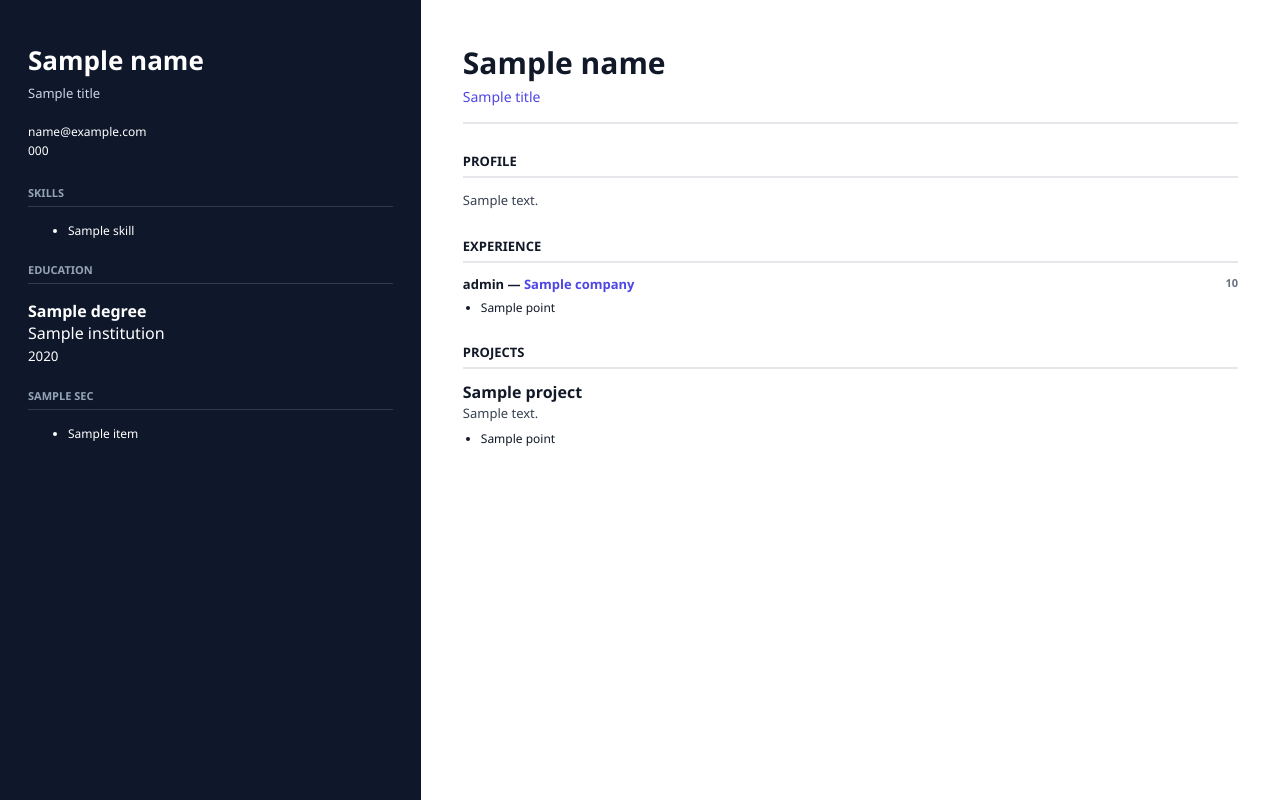
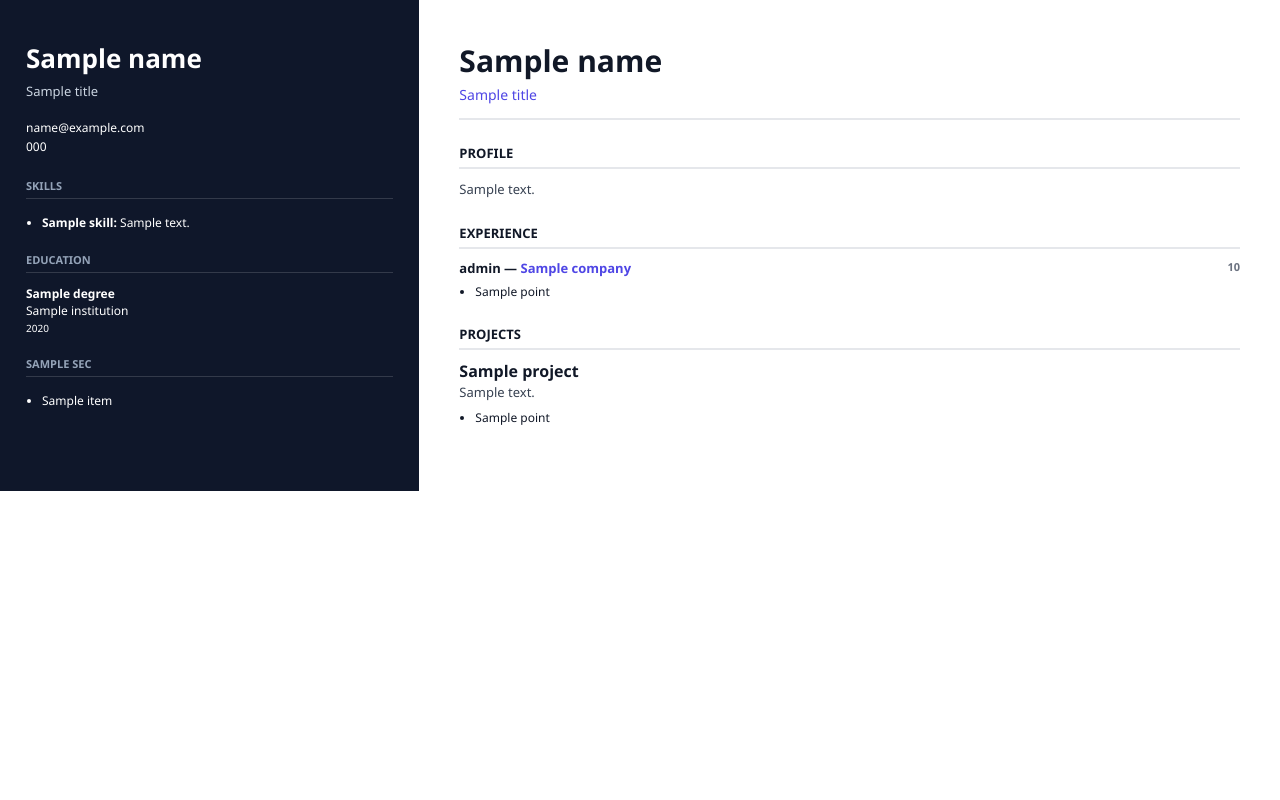
Before and after one commit to nishant931593-billionaire/ai-resume-builder, a Python web app: template backend/templates/modern.html in a window 1280 px wide. Run offline with Jinja, Linux system fonts and the light colour scheme; the template is opened without the code that fills it: most values are stand-ins (such as "Sample title", 1, 10 or a date in 2020).

Commit message:
change in main.py

```diff
--- a/backend/templates/modern.html
+++ b/backend/templates/modern.html
@@ -20,15 +20,14 @@ body {
 .container {
   display: flex;
   width: 100%;
-  min-height: 100vh;
 }
 
-/* LEFT */
+/* LEFT PANEL */
 .left {
   width: 32%;
   background: #0f172a;
   color: #ffffff;
-  padding: 42px 28px;
+  padding: 40px 26px;
 }
 
 .name {
@@ -40,17 +39,17 @@ body {
   font-size: 13px;
   color: #cbd5e1;
   margin-top: 6px;
-  margin-bottom: 20px;
+  margin-bottom: 18px;
 }
 
 .contact {
   font-size: 12px;
   line-height: 1.6;
-  margin-bottom: 25px;
+  margin-bottom: 22px;
 }
 
 .section {
-  margin-top: 22px;
+  margin-top: 20px;
 }
 
 .section h2 {
@@ -58,20 +57,24 @@ body {
   text-transform: uppercase;
   color: #94a3b8;
   border-bottom: 1px solid rgba(255,255,255,0.15);
-  padding-bottom: 6px;
-  margin-bottom: 10px;
+  padding-bottom: 5px;
+  margin-bottom: 8px;
+}
+
+.section ul {
+  padding-left: 16px;
 }
 
 .section li {
   font-size: 12px;
-  margin-bottom: 6px;
+  margin-bottom: 5px;
   line-height: 1.4;
 }
 
-/* RIGHT */
+/* RIGHT PANEL */
 .right {
   width: 68%;
-  padding: 42px;
+  padding: 40px;
 }
 
 .header-name {
@@ -88,20 +91,20 @@ body {
 .divider {
   height: 2px;
   background: #e5e7eb;
-  margin: 16px 0 28px;
+  margin: 14px 0 24px;
 }
 
 /* BLOCK */
 .block {
-  margin-bottom: 26px;
+  margin-bottom: 24px;
 }
 
 .block h2 {
   font-size: 13px;
   text-transform: uppercase;
   border-bottom: 2px solid #e5e7eb;
-  padding-bottom: 6px;
-  margin-bottom: 12px;
+  padding-bottom: 5px;
+  margin-bottom: 10px;
 }
 
 .summary {
@@ -110,8 +113,9 @@ body {
   color: #374151;
 }
 
+/* JOB */
 .job {
-  margin-bottom: 18px;
+  margin-bottom: 16px;
 }
 
 .job-header {
@@ -131,17 +135,17 @@ body {
 }
 
 .points {
-  padding-left: 18px;
+  padding-left: 16px;
   margin-top: 6px;
 }
 
 .points li {
   font-size: 12px;
-  margin-bottom: 6px;
+  margin-bottom: 5px;
   line-height: 1.5;
 }
 
-/* PRINT FIX */
+/* PRINT */
 * {
   -webkit-print-color-adjust: exact;
   print-color-adjust: exact;
@@ -156,51 +160,57 @@ body {
 <!-- LEFT -->
 <div class="left">
 
-  <div class="name">{{ name | default('') }}</div>
-  <div class="title-left">{{ title | default('') }}</div>
+  <div class="name">{{ name or "" }}</div>
+  <div class="title-left">{{ title or "" }}</div>
 
   <div class="contact">
-    {{ email | default('') }}<br>
-    {{ phone | default('') }}
+    {{ email or "" }}<br>
+    {{ phone or "" }}
   </div>
 
   <!-- SKILLS -->
-  {% if skills %}
+  {% if skills and skills|length > 0 %}
   <div class="section">
     <h2>Skills</h2>
     <ul>
-      {% for s in skills | default([]) %}
+      {% for s in skills %}
+        {% if s is string %}
           <li>{{ s }}</li>
+        {% elif s.name %}
+          <li><strong>{{ s.name }}:</strong> {{ s.details | join(", ") }}</li>
+        {% endif %}
       {% endfor %}
     </ul>
   </div>
   {% endif %}
 
   <!-- EDUCATION -->
-  {% if education %}
+  {% if education and education|length > 0 %}
   <div class="section">
     <h2>Education</h2>
-    {% for e in education | default([]) %}
-    <p>
-      <strong>{{ e.degree | default('') }}</strong><br>
-      {{ e.institution | default('') }}<br>
-      <small>{{ e.year | default('') }}</small>
+    {% for e in education %}
+    <p style="font-size:12px; margin-bottom:8px;">
+      <strong>{{ e.degree or "" }}</strong><br>
+      {{ e.institution or "" }}<br>
+      <small>{{ e.year or "" }}</small>
     </p>
     {% endfor %}
   </div>
   {% endif %}
 
   <!-- EXTRA SECTIONS -->
-  {% if extra_sections %}
-    {% for sec in extra_sections | default([]) %}
+  {% if extra_sections and extra_sections|length > 0 %}
+    {% for sec in extra_sections %}
+      {% if sec["items"] and sec["items"]|length > 0 %}
       <div class="section">
-      <h2>{{ sec.title | default('') }}</h2>
+        <h2>{{ sec.title or "" }}</h2>
         <ul>
-        {% for item in sec["items"] | default([]) %}
+          {% for item in sec["items"] %}
           <li>{{ item }}</li>
           {% endfor %}
         </ul>
       </div>
+      {% endif %}
     {% endfor %}
   {% endif %}
 
@@ -209,8 +219,8 @@ body {
 <!-- RIGHT -->
 <div class="right">
 
-  <div class="header-name">{{ name | default('') }}</div>
-  <div class="header-title">{{ title | default('') }}</div>
+  <div class="header-name">{{ name or "" }}</div>
+  <div class="header-title">{{ title or "" }}</div>
 
   <div class="divider"></div>
 
@@ -223,48 +233,52 @@ body {
   {% endif %}
 
   <!-- EXPERIENCE -->
-  {% if experience %}
+  {% if experience and experience|length > 0 %}
   <div class="block">
     <h2>Experience</h2>
 
-    {% for exp in experience | default([]) %}
+    {% for exp in experience %}
     <div class="job">
       <div class="job-header">
         <div>
-          {{ exp.role | default('') }} —
-          <span class="company">{{ exp.company | default('') }}</span>
+          {{ exp.role or "" }} —
+          <span class="company">{{ exp.company or "" }}</span>
         </div>
-        <div class="duration">{{ exp.duration | default('') }}</div>
+        <div class="duration">{{ exp.duration or "" }}</div>
       </div>
 
+      {% if exp.points and exp.points|length > 0 %}
       <ul class="points">
-        {% for p in exp.points | default([]) %}
+        {% for p in exp.points %}
         <li>{{ p }}</li>
         {% endfor %}
       </ul>
+      {% endif %}
     </div>
     {% endfor %}
   </div>
   {% endif %}
 
   <!-- PROJECTS -->
-  {% if projects %}
+  {% if projects and projects|length > 0 %}
   <div class="block">
     <h2>Projects</h2>
 
-    {% for p in projects | default([]) %}
+    {% for p in projects %}
     <div class="job">
-      <strong>{{ p.name | default('') }}</strong>
+      <strong>{{ p.name or "" }}</strong>
 
       {% if p.description %}
       <div class="summary">{{ p.description }}</div>
       {% endif %}
 
+      {% if p.points and p.points|length > 0 %}
       <ul class="points">
-        {% for point in p.points | default([]) %}
+        {% for point in p.points %}
         <li>{{ point }}</li>
         {% endfor %}
       </ul>
+      {% endif %}
     </div>
     {% endfor %}
   </div>
```
Also changed, not shown: backend/templates/creative.html (+18 -13 lines), backend/templates/minimal.html (+18 -7 lines). Lines whose indentation alone changed are shown as unchanged.
